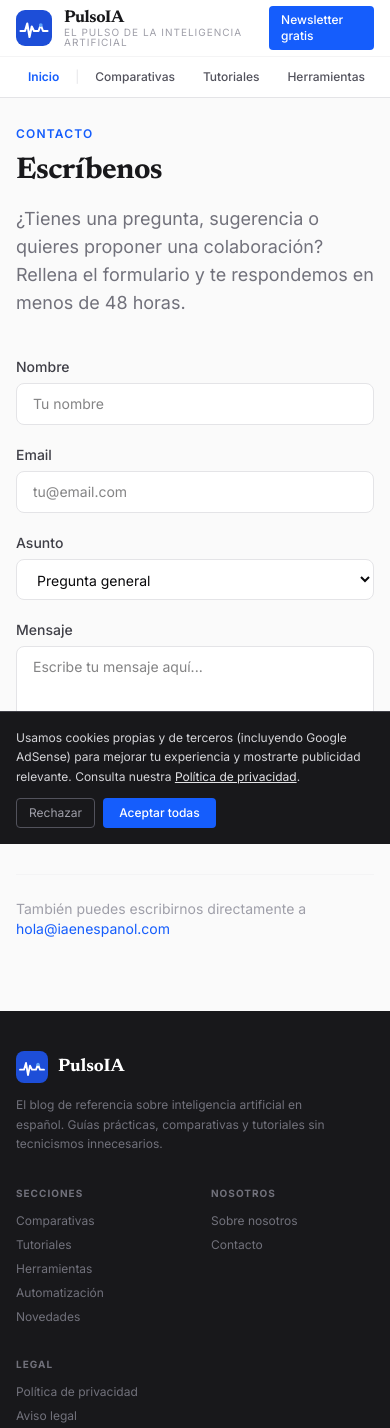
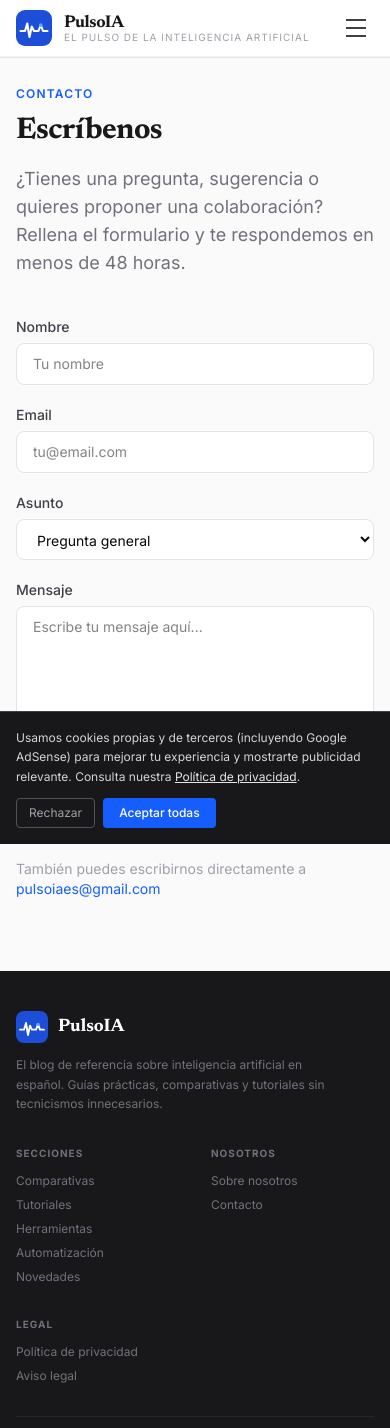
Before and after one commit to markooss122/blog-ia-espanol, a Next.js app: page /contacto in a window 390 px wide. Shown: the top 1428 px of the page. Built offline with nearby package versions, Linux system fonts and the light colour scheme.

Commit message:
fix: auditoria AdSense #2 — menu movil, email real, AdSense condicional, OG image, max 3 ads por pagina

```diff
--- a/src/app/articulos/[slug]/page.tsx
+++ b/src/app/articulos/[slug]/page.tsx
@@ -171,8 +171,7 @@ export default async function ArticlePage({ params }: Props) {
             </div>
           </div>
 
-          {/* Ad sidebar inferior */}
-          <AdUnit slot="1234567890" format="rectangle" className="w-full h-[250px]" />
+          {/* sidebar inferior — reservado para cuando se creen slots reales */}
         </div>
       </aside>
     </div>
--- a/src/app/contacto/page.tsx
+++ b/src/app/contacto/page.tsx
@@ -93,8 +93,8 @@ export default function ContactPage() {
       <div className="mt-10 pt-6 border-t border-zinc-100">
         <p className="text-sm text-zinc-400">
           También puedes escribirnos directamente a{' '}
-          <a href="mailto:hola@iaenespanol.com" className="text-blue-600 hover:underline">
-            hola@iaenespanol.com
+          <a href="mailto:pulsoiaes@gmail.com" className="text-blue-600 hover:underline">
+            pulsoiaes@gmail.com
           </a>
         </p>
       </div>
--- a/src/app/layout.tsx
+++ b/src/app/layout.tsx
@@ -1,9 +1,9 @@
 import type { Metadata } from 'next'
-import Script from 'next/script'
 import './globals.css'
 import Header from '@/components/Header'
 import Footer from '@/components/Footer'
 import CookieBanner from '@/components/CookieBanner'
+import AdSenseLoader from '@/components/AdSenseLoader'
 
 const BASE_URL = 'https://adsense-markooss122s-projects.vercel.app'
 
@@ -18,9 +18,9 @@ export const metadata: Metadata = {
     type: 'website',
     locale: 'es_ES',
     siteName: 'PulsoIA',
-    images: [{ url: '/logo.svg', width: 48, height: 48, alt: 'PulsoIA' }],
+    images: [{ url: '/og-image.svg', width: 1200, height: 630, alt: 'PulsoIA — El pulso de la IA en español' }],
   },
-  twitter: { card: 'summary', site: '@pulsoIA' },
+  twitter: { card: 'summary_large_image', site: '@pulsoIA' },
   robots: { index: true, follow: true },
   icons: { icon: '/favicon.svg', shortcut: '/favicon.svg' },
 }
@@ -35,12 +35,7 @@ export default function RootLayout({ children }: { children: React.ReactNode })
         </main>
         <Footer />
         <CookieBanner />
-        <Script
-          async
-          src="https://pagead2.googlesyndication.com/pagead/js/adsbygoogle.js?client=ca-pub-2587597281292784"
-          crossOrigin="anonymous"
-          strategy="afterInteractive"
-        />
+        <AdSenseLoader />
       </body>
     </html>
   )
--- a/src/app/page.tsx
+++ b/src/app/page.tsx
@@ -62,7 +62,6 @@ export default function Home() {
               <ArticleGrid posts={posts} />
             </Suspense>
           </section>
-          {/* Note: ArticleGrid receives ALL posts — hero section above is decorative only */}
         </div>
 
         {/* Sidebar — estilo Xataka/Genbeta */}
--- /dev/null
+++ b/src/components/AdSenseLoader.tsx
@@ -0,0 +1,20 @@
+'use client'
+
+import { useEffect } from 'react'
+import Script from 'next/script'
+
+export default function AdSenseLoader() {
+  useEffect(() => {
+    // Solo carga AdSense si el usuario ha aceptado cookies
+    const consent = localStorage.getItem('cookie-consent')
+    if (consent === 'accepted') {
+      const script = document.createElement('script')
+      script.src = 'https://pagead2.googlesyndication.com/pagead/js/adsbygoogle.js?client=ca-pub-2587597281292784'
+      script.async = true
+      script.crossOrigin = 'anonymous'
+      document.head.appendChild(script)
+    }
+  }, [])
+
+  return null
+}
--- a/src/components/Header.tsx
+++ b/src/components/Header.tsx
@@ -1,5 +1,8 @@
+'use client'
+
 import Link from 'next/link'
 import Image from 'next/image'
+import { useState } from 'react'
 
 const CATEGORIES = [
   { label: 'Comparativas', href: '/?cat=Comparativas' },
@@ -10,6 +13,8 @@ const CATEGORIES = [
 ]
 
 export default function Header() {
+  const [mobileOpen, setMobileOpen] = useState(false)
+
   return (
     <header className="bg-white border-b border-zinc-200 sticky top-0 z-50">
       {/* Top bar */}
@@ -17,13 +22,7 @@ export default function Header() {
         <div className="max-w-6xl mx-auto px-4 flex justify-between items-center h-14">
 
           <Link href="/" className="flex items-center gap-3 group">
-            <Image
-              src="/logo.svg"
-              alt="PulsoIA logo"
-              width={36}
-              height={36}
-              className="flex-shrink-0"
-            />
+            <Image src="/logo.svg" alt="PulsoIA logo" width={36} height={36} className="flex-shrink-0" />
             <div className="leading-none">
               <span className="block font-bold text-zinc-900 text-[17px] tracking-tight" style={{ fontFamily: 'Newsreader, Georgia, serif' }}>
                 PulsoIA
@@ -33,22 +32,52 @@ export default function Header() {
           </Link>
 
           <div className="flex items-center gap-3">
+            {/* Desktop links */}
             <Link href="/sobre-nosotros" className="text-xs text-zinc-500 hover:text-zinc-800 transition-colors hidden md:block">
               Sobre nosotros
             </Link>
             <Link href="/contacto" className="text-xs text-zinc-500 hover:text-zinc-800 transition-colors hidden md:block">
               Contacto
             </Link>
-            <Link href="/#newsletter" className="text-xs bg-blue-600 hover:bg-blue-700 text-white px-3 py-1.5 rounded font-medium transition-colors">
+            <Link href="/#newsletter" className="text-xs bg-blue-600 hover:bg-blue-700 text-white px-3 py-1.5 rounded font-medium transition-colors hidden md:block">
               Newsletter gratis
             </Link>
+
+            {/* Hamburger — mobile only */}
+            <button
+              onClick={() => setMobileOpen(!mobileOpen)}
+              className="md:hidden flex flex-col gap-1.5 p-2 rounded"
+              aria-label="Menú"
+            >
+              <span className={`block w-5 h-0.5 bg-zinc-700 transition-transform ${mobileOpen ? 'rotate-45 translate-y-2' : ''}`} />
+              <span className={`block w-5 h-0.5 bg-zinc-700 transition-opacity ${mobileOpen ? 'opacity-0' : ''}`} />
+              <span className={`block w-5 h-0.5 bg-zinc-700 transition-transform ${mobileOpen ? '-rotate-45 -translate-y-2' : ''}`} />
+            </button>
           </div>
         </div>
       </div>
 
-      {/* Nav categorías */}
+      {/* Mobile menu */}
+      {mobileOpen && (
+        <div className="md:hidden bg-white border-b border-zinc-200 px-4 py-3 space-y-1">
+          <Link href="/" onClick={() => setMobileOpen(false)} className="block text-sm text-zinc-700 py-2 hover:text-blue-600">Inicio</Link>
+          {CATEGORIES.map(cat => (
+            <Link key={cat.label} href={cat.href} onClick={() => setMobileOpen(false)} className="block text-sm text-zinc-700 py-2 hover:text-blue-600">
+              {cat.label}
+            </Link>
+          ))}
+          <div className="border-t border-zinc-100 pt-2 mt-2 space-y-1">
+            <Link href="/sobre-nosotros" onClick={() => setMobileOpen(false)} className="block text-sm text-zinc-700 py-2 hover:text-blue-600">Sobre nosotros</Link>
+            <Link href="/contacto" onClick={() => setMobileOpen(false)} className="block text-sm text-zinc-700 py-2 hover:text-blue-600">Contacto</Link>
+            <Link href="/privacidad" onClick={() => setMobileOpen(false)} className="block text-sm text-zinc-700 py-2 hover:text-blue-600">Privacidad</Link>
+            <Link href="/#newsletter" onClick={() => setMobileOpen(false)} className="block text-sm font-medium text-blue-600 py-2">Newsletter gratis →</Link>
+          </div>
+        </div>
+      )}
+
+      {/* Nav categorías — desktop */}
       <div className="max-w-6xl mx-auto px-4">
-        <nav className="flex items-center gap-1 overflow-x-auto h-10">
+        <nav className="hidden md:flex items-center gap-1 overflow-x-auto h-10">
           <Link href="/" className="flex-shrink-0 text-xs font-semibold text-blue-600 px-3 py-1.5 rounded hover:bg-blue-50 transition-colors">
             Inicio
           </Link>
```
Also changed, not shown: public/og-image.svg (added).
